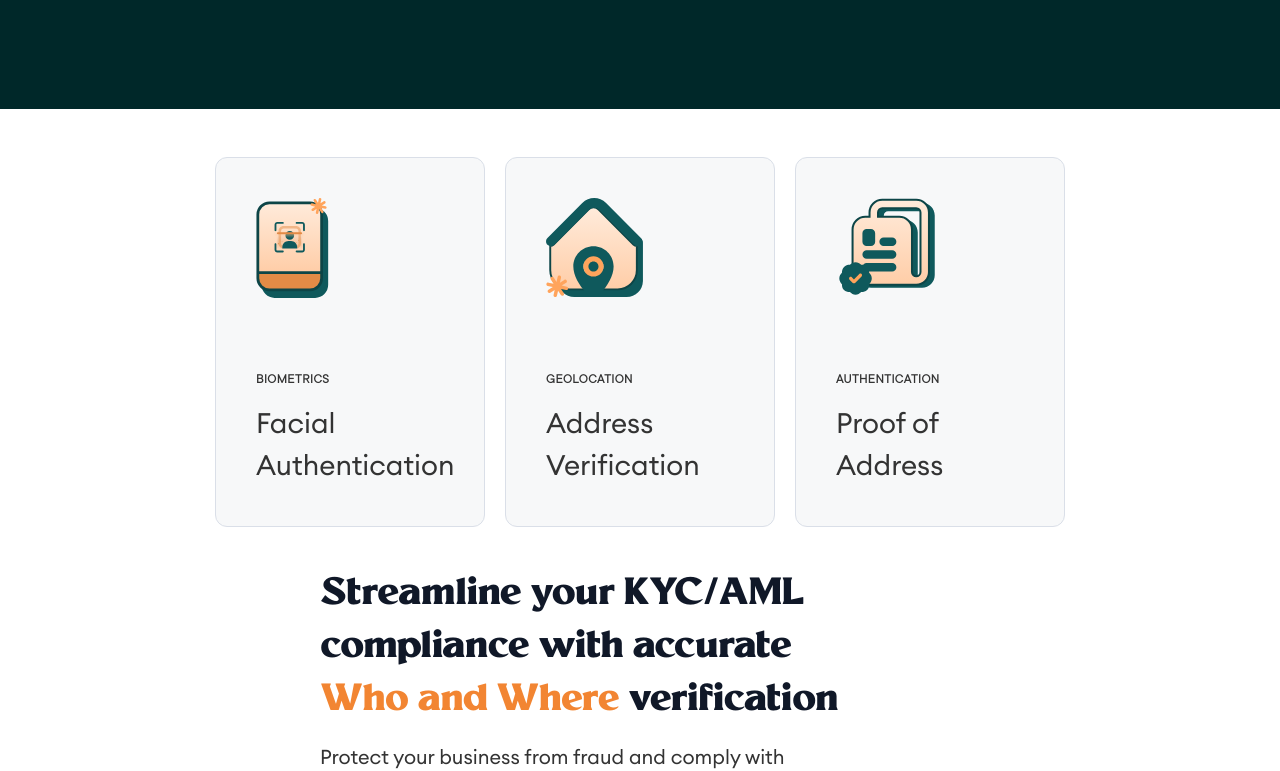
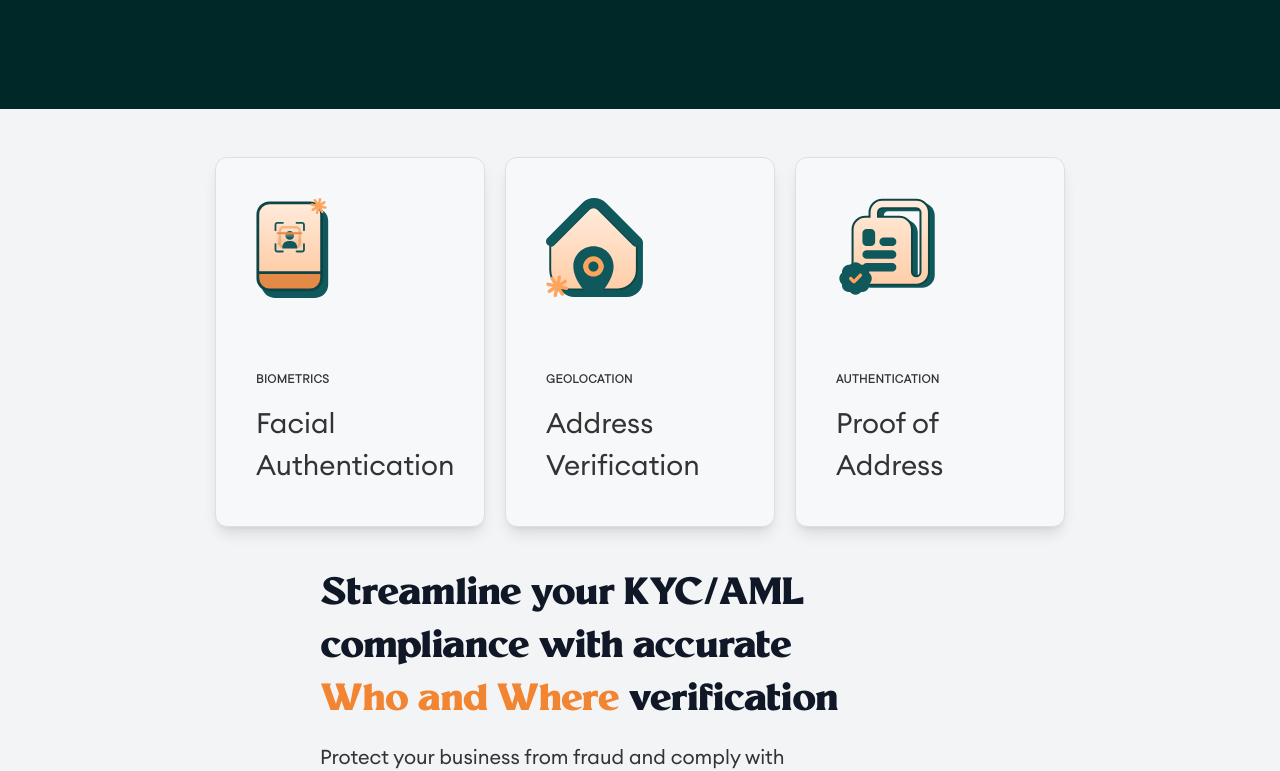
Before and after one commit to Yaasir024/WhoisID, a Vue app: page / in a window 1280 px wide. Shown: the part 690-1461 px from the top of the page. Built offline with nearby package versions, Linux system fonts and the light colour scheme.

Commit message:
/bg-change

```diff
--- a/src/components/Home/SliderSection.vue
+++ b/src/components/Home/SliderSection.vue
@@ -26,7 +26,7 @@ const prevSlide = () => {
 </script>
 
 <template>
-  <section class="bg-white">
+  <section class="bg-gray-100 border-b">
     <div
       class="px-[40px] lg:px-[80px] xl:px-[112px] 2xl:pr-0 pt-[48px] pb-[112px] flex xl:items-center overflow-hidden flex-col 2xl:flex-row"
     >
@@ -48,7 +48,7 @@ const prevSlide = () => {
         <div class="flex flex-wrap 2xl:flex-nowrap items-center justify-center">
           <div class="px-[10px] mb-10 2xl:mb-0">
             <div
-              class="card w-[270px] h-[370px] p-[40px] bg-id-gray-4 border border-[#DADFE8] rounded-xl flex flex-col justify-between"
+              class="card w-[270px] h-[370px] p-[40px] bg-id-gray-4 border border-[#DADFE8] rounded-xl flex flex-col justify-between shadow-lg"
             >
               <div class="w-full text-center">
                 <img
@@ -70,7 +70,7 @@ const prevSlide = () => {
           </div>
           <div class="px-[10px] mb-10 2xl:mb-0">
             <div
-              class="card w-[270px] h-[370px] p-[40px] bg-id-gray-4 border border-[#DADFE8] rounded-xl flex flex-col justify-between"
+              class="card w-[270px] h-[370px] p-[40px] bg-id-gray-4 border border-[#DADFE8] rounded-xl flex flex-col justify-between shadow-lg"
             >
               <div class="w-full text-center">
                 <img
@@ -92,7 +92,7 @@ const prevSlide = () => {
           </div>
           <div class="px-[10px] mb-10 2xl:mb-0">
             <div
-              class="card w-[270px] h-[370px] p-[40px] bg-id-gray-4 border border-[#DADFE8] rounded-xl flex flex-col justify-between"
+              class="card w-[270px] h-[370px] p-[40px] bg-id-gray-4 border border-[#DADFE8] rounded-xl flex flex-col justify-between shadow-lg"
             >
               <div class="w-full text-center">
                 <img
```
